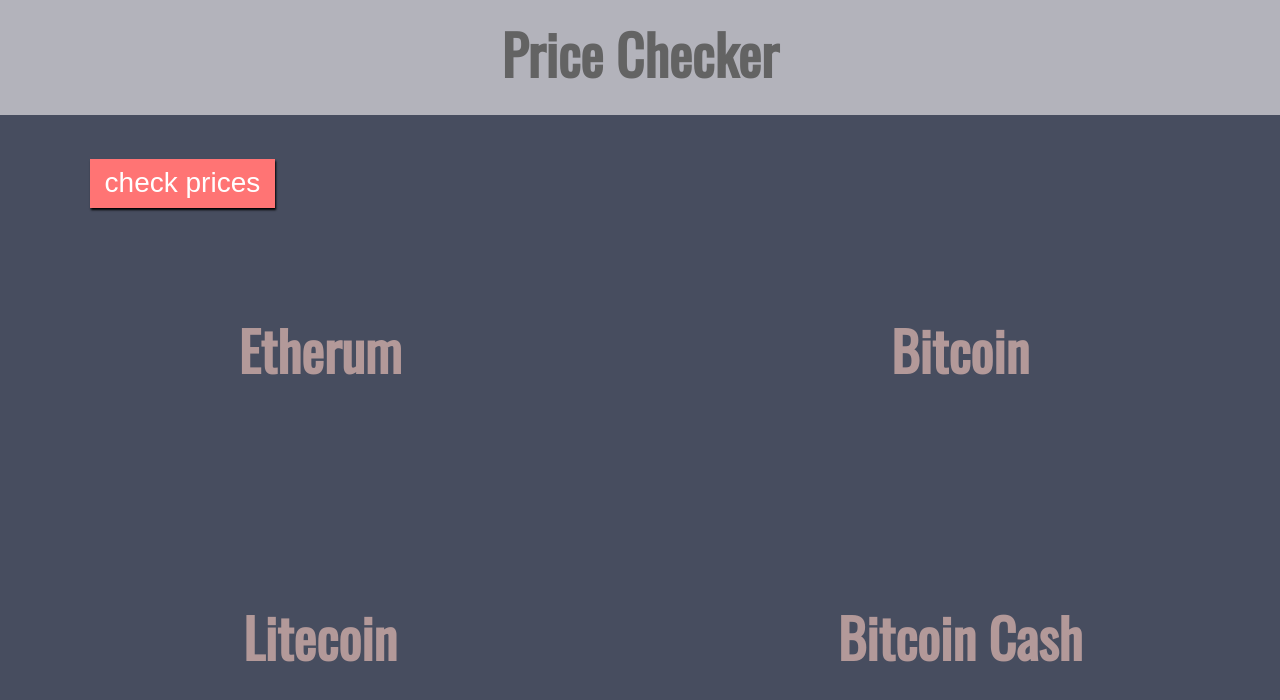
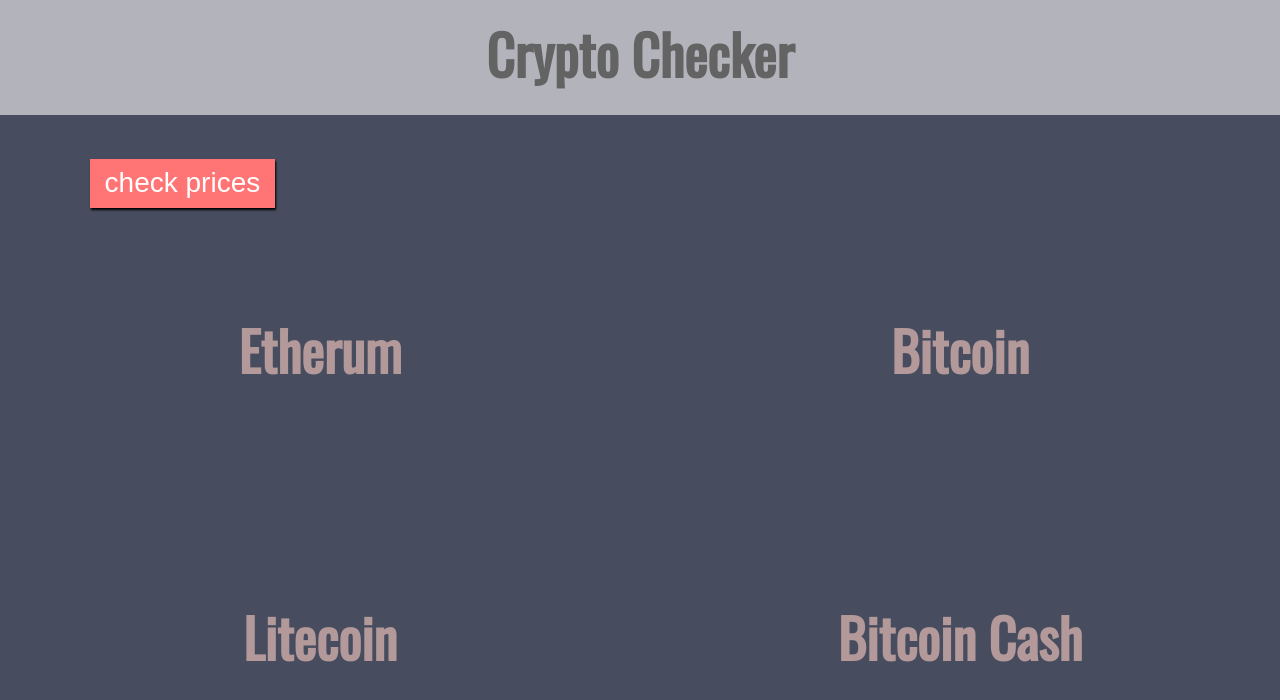
Before and after one commit to jacobg1/crypto-checker, a React (Create React App) app: page / in a window 1280 px wide. Shown: the top 700 px of the page. Built offline with nearby package versions, Linux system fonts and the light colour scheme.

Commit message:
fix title

```diff
--- a/public/index.html
+++ b/public/index.html
@@ -19,7 +19,7 @@
       work correctly both with client-side routing and a non-root public URL.
       Learn how to configure a non-root public URL by running `npm run build`.
     -->
-    <title>React App</title>
+    <title>Crypto Checker</title>
   </head>
   <body>
     <noscript>
--- a/src/App.js
+++ b/src/App.js
@@ -79,7 +79,7 @@
     return (
       <div className="App">
       <div className="header">
-        <h1>Price Checker</h1>
+        <h1>Crypto Checker</h1>
       </div>
       <div className="maxWidthContainer">
       <button className="checkButton" onClick={()=>this.showPrices()}>check prices</button>
--- a/src/index.js
+++ b/src/index.js
@@ -5,4 +5,3 @@
 import registerServiceWorker from './registerServiceWorker';
 
 ReactDOM.render(<App />, document.getElementById('root'));
-registerServiceWorker();
```
